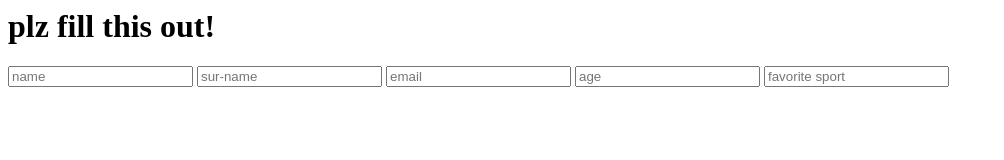
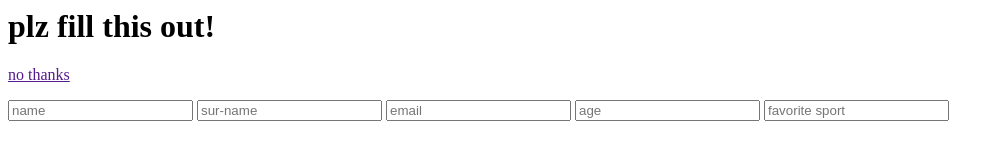
Before and after one commit to bob12321313/Eb, a plain HTML site: page index.html in a window 1280 px wide. Shown: the whole page, without its empty margins (0-1004 px from the left). Drawn offline with Linux system fonts and the light colour scheme.

Commit message:
Update index.html
Hi

```diff
--- a/index.html
+++ b/index.html
@@ -5,6 +5,7 @@
     </head>
     <body>
       <h1>plz fill this out!</h1>
+      <a href='' download>no thanks</a>
       <p>
         <form>
           <input type='text' placeholder='name' id='name'>
```
